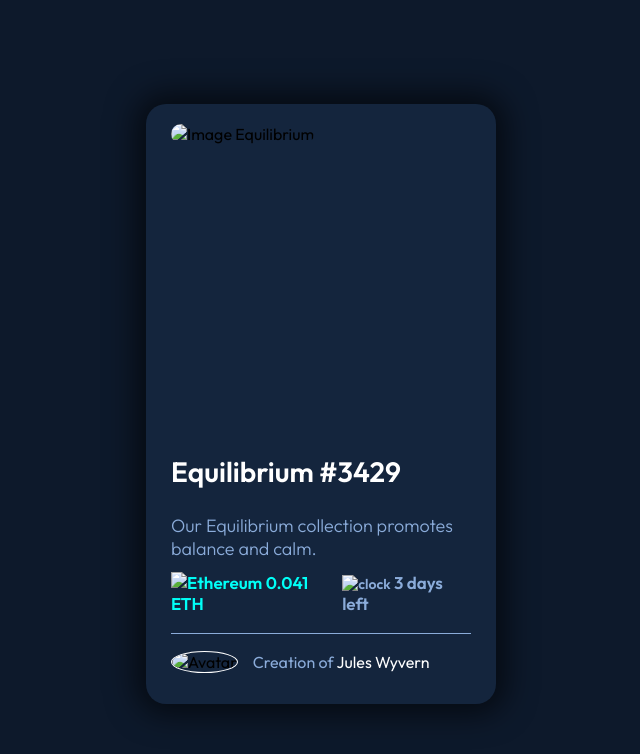
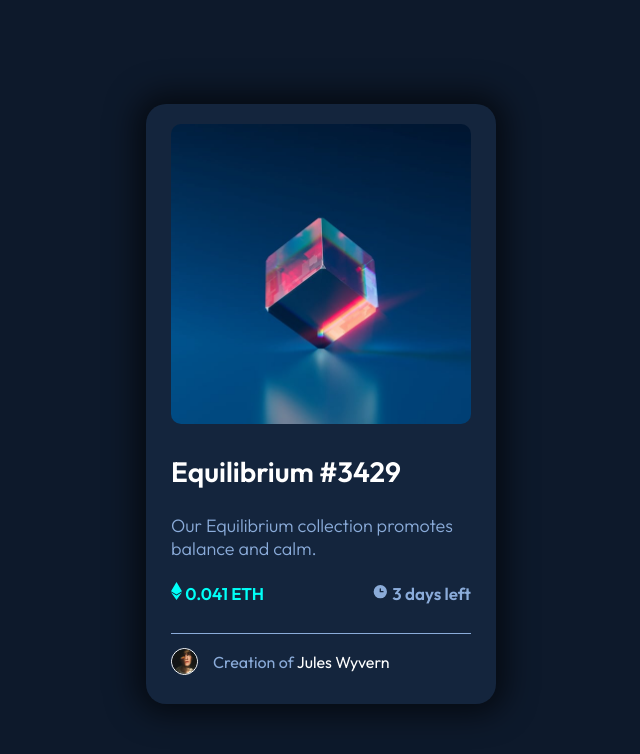
Before and after one commit to KevDCS/nft-component, a plain HTML site: page index.html in a window 1280 px wide. Shown: the whole page, without its empty margins (319-959 px from the left). Drawn offline with Linux system fonts and the light colour scheme; the site is published under a folder, as on GitHub Pages, so addresses that start at the root find nothing.

Commit message:
Update index.html

```diff
--- a/index.html
+++ b/index.html
@@ -12,9 +12,9 @@
   <div class="card-container">
     <!-- Image -->
     <div class="hero-img">
-      <img src="/images/image-equilibrium.jpg" alt="Image Equilibrium">
+      <img src="./images/image-equilibrium.jpg" alt="Image Equilibrium">
         <div class="hover-color">
-          <img src="/images/icon-view.svg" alt="View icon hover">
+          <img src="./images/icon-view.svg" alt="View icon hover">
         </div>
     </div>
     <!-- Main Title -->
@@ -24,13 +24,13 @@
     </div>
     <!-- ETH text and days left -->
     <div class="eth-text">
-      <span class="eth"><img src="/images/icon-ethereum.svg" alt="Ethereum"> 0.041 ETH</span>
-      <span class="days"><img class="fa-clock" src="/images/icon-clock.svg" alt="clock"> 3 days left</span>
+      <span class="eth"><img src="./images/icon-ethereum.svg" alt="Ethereum"> 0.041 ETH</span>
+      <span class="days"><img class="fa-clock" src="./images/icon-clock.svg" alt="clock"> 3 days left</span>
     </div>
     <!-- <hr> -->
     <!-- Creator -->
     <div class="creator">
-      <img src="/images/image-avatar.png" alt="Avatar"><p>Creation of <span>Jules Wyvern</span></p>
+      <img src="./images/image-avatar.png" alt="Avatar"><p>Creation of <span>Jules Wyvern</span></p>
     </div>
     <!-- <div class="attribution">
       Challenge by <a href="https://www.frontendmentor.io?ref=challenge" rel="noopener noreferrer" target="_blank">Frontend Mentor</a>.
```
